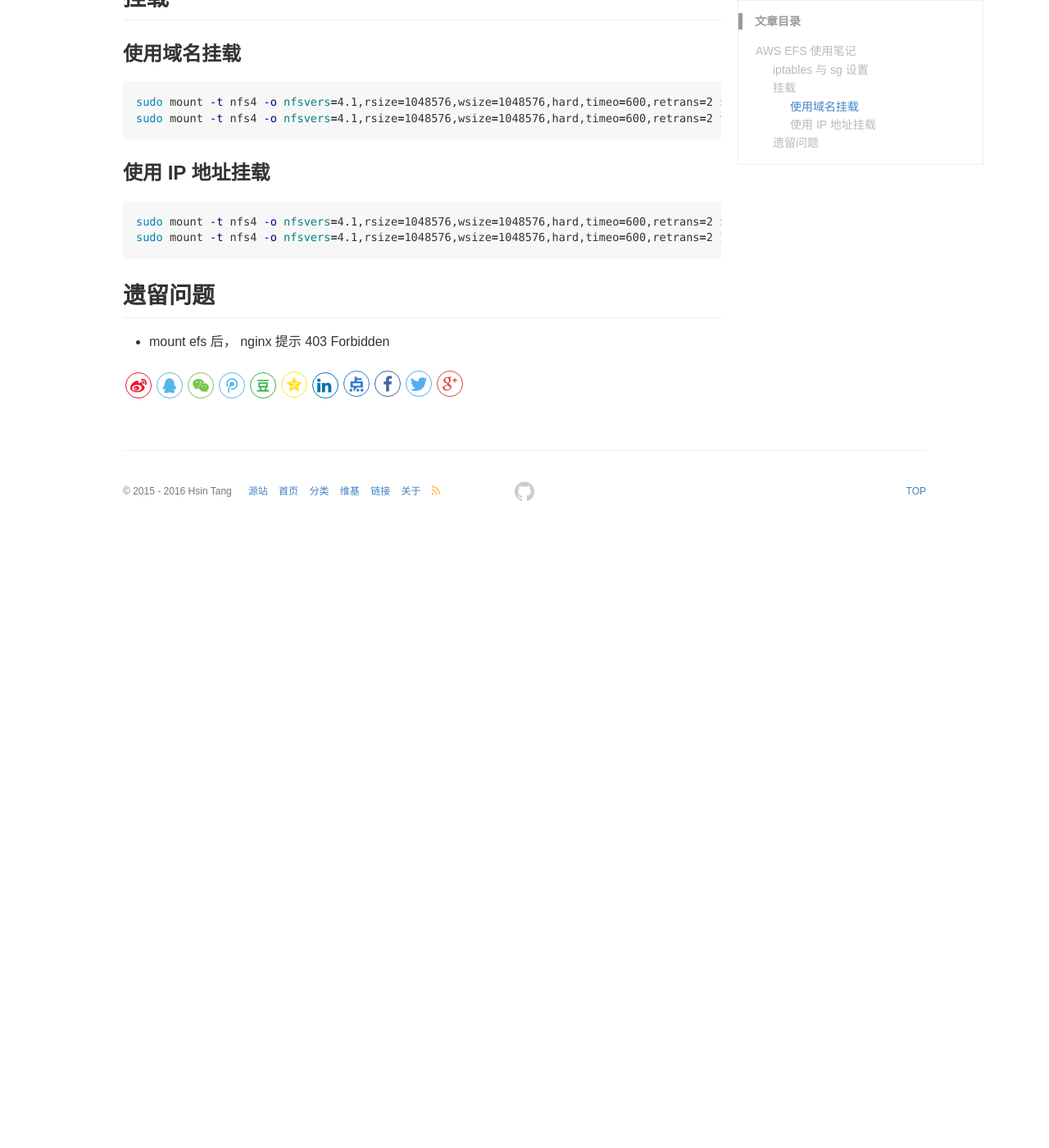
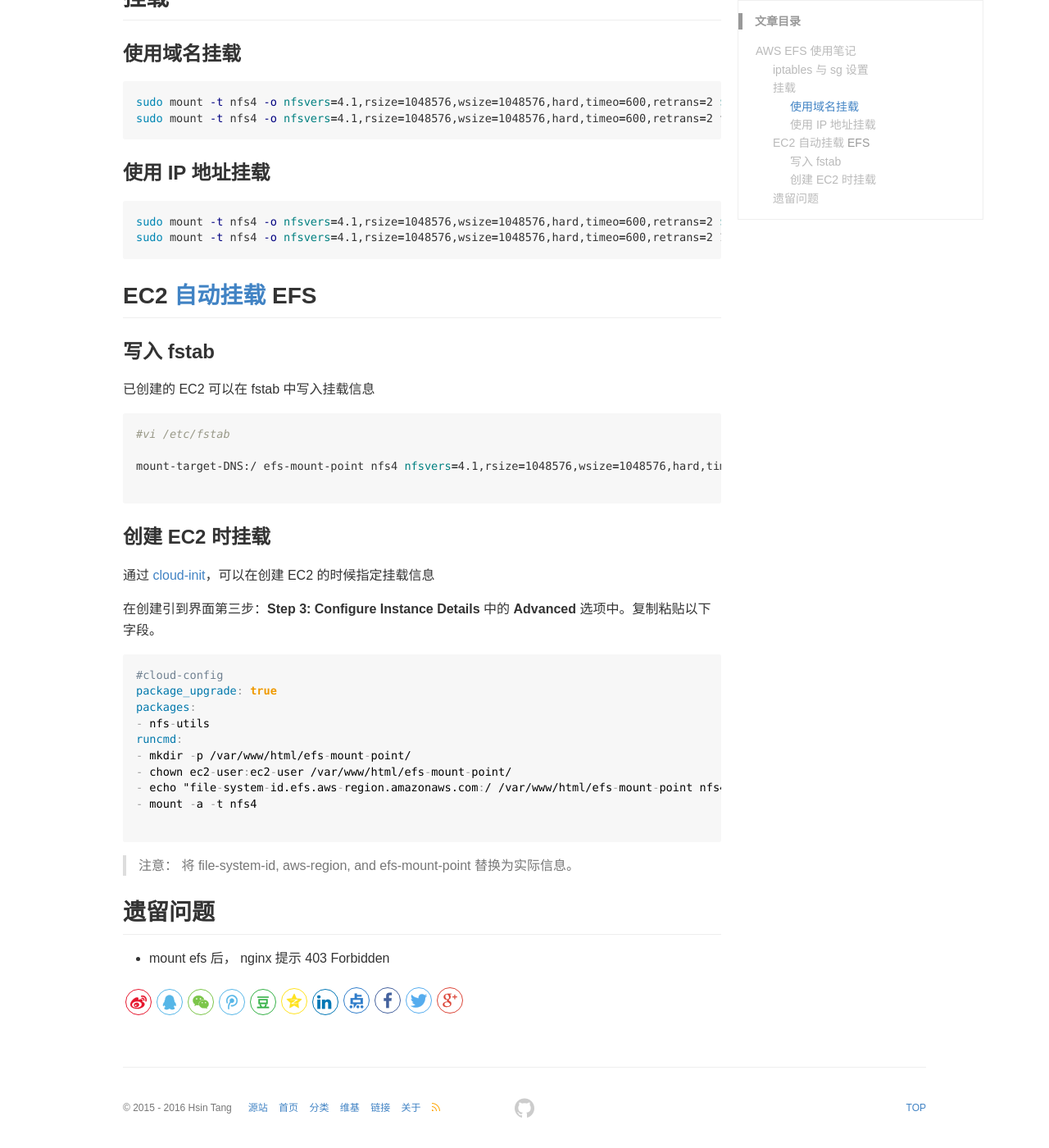
Before and after one commit to octowhale/octowhale.github.io, a Jekyll site: the page built from _posts/2017-01-23-aws-efs-notebook.md, in a window 1280 px wide and 1400 px high, scrolled down 742 px. Shown: the whole window at 82% size. Built offline with Jekyll 4.4.1, drawn with Linux system fonts in a browser that asks for light colours; comment, search, counter and statistics services are not loaded; before the commit the page ends 1390 px from its top, so only the background shows below that.

Commit message:
update for aws-efs-auto-mount

````diff
--- a/_posts/2017-01-23-aws-efs-notebook.md
+++ b/_posts/2017-01-23-aws-efs-notebook.md
@@ -44,6 +44,42 @@
 sudo mount -t nfs4 -o nfsvers=4.1,rsize=1048576,wsize=1048576,hard,timeo=600,retrans=2 172.xx.xxx.251:/ efs
 ```
 
+## EC2 [自动挂载](https://docs.aws.amazon.com/zh_cn/efs/latest/ug/mount-fs-auto-mount-onreboot.html) EFS
+
+### 写入 fstab
+
+已创建的 EC2 可以在 fstab 中写入挂载信息
+
+```bash
+#vi /etc/fstab
+
+mount-target-DNS:/ efs-mount-point nfs4 nfsvers=4.1,rsize=1048576,wsize=1048576,hard,timeo=600,retrans=2 0 0
+
+```
+
+### 创建 EC2 时挂载
+
+通过 [cloud-init](http://docs.aws.amazon.com/AWSEC2/latest/UserGuide/AmazonLinuxAMIBasics.html#CloudInit)，可以在创建 EC2 的时候指定挂载信息
+
+在创建引到界面第三步：**Step 3: Configure Instance Details** 中的 **Advanced** 选项中。复制粘贴以下字段。
+
+```yaml
+
+#cloud-config
+package_upgrade: true
+packages:
+- nfs-utils
+runcmd:
+- mkdir -p /var/www/html/efs-mount-point/
+- chown ec2-user:ec2-user /var/www/html/efs-mount-point/
+- echo "file-system-id.efs.aws-region.amazonaws.com:/ /var/www/html/efs-mount-point nfs4 nfsvers=4.1,rsize=1048576,wsize=1048576,hard,timeo=600,retrans=2 0 0" >> /etc/fstab
+- mount -a -t nfs4
+
+```
+
+> 注意： 将 file-system-id, aws-region, and efs-mount-point 替换为实际信息。
+
+
 
 ## 遗留问题
 + mount efs 后， nginx 提示 403 Forbidden
````
